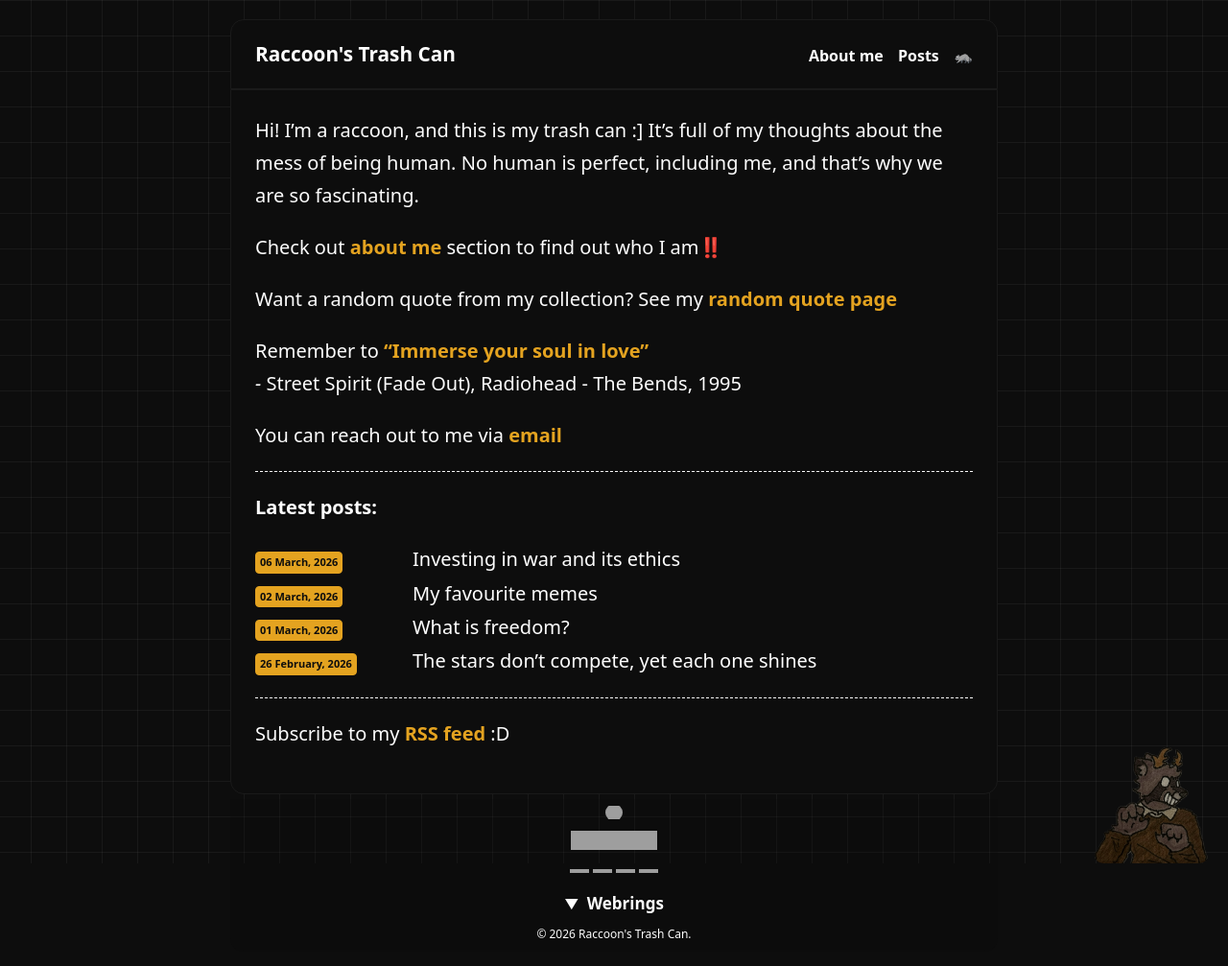
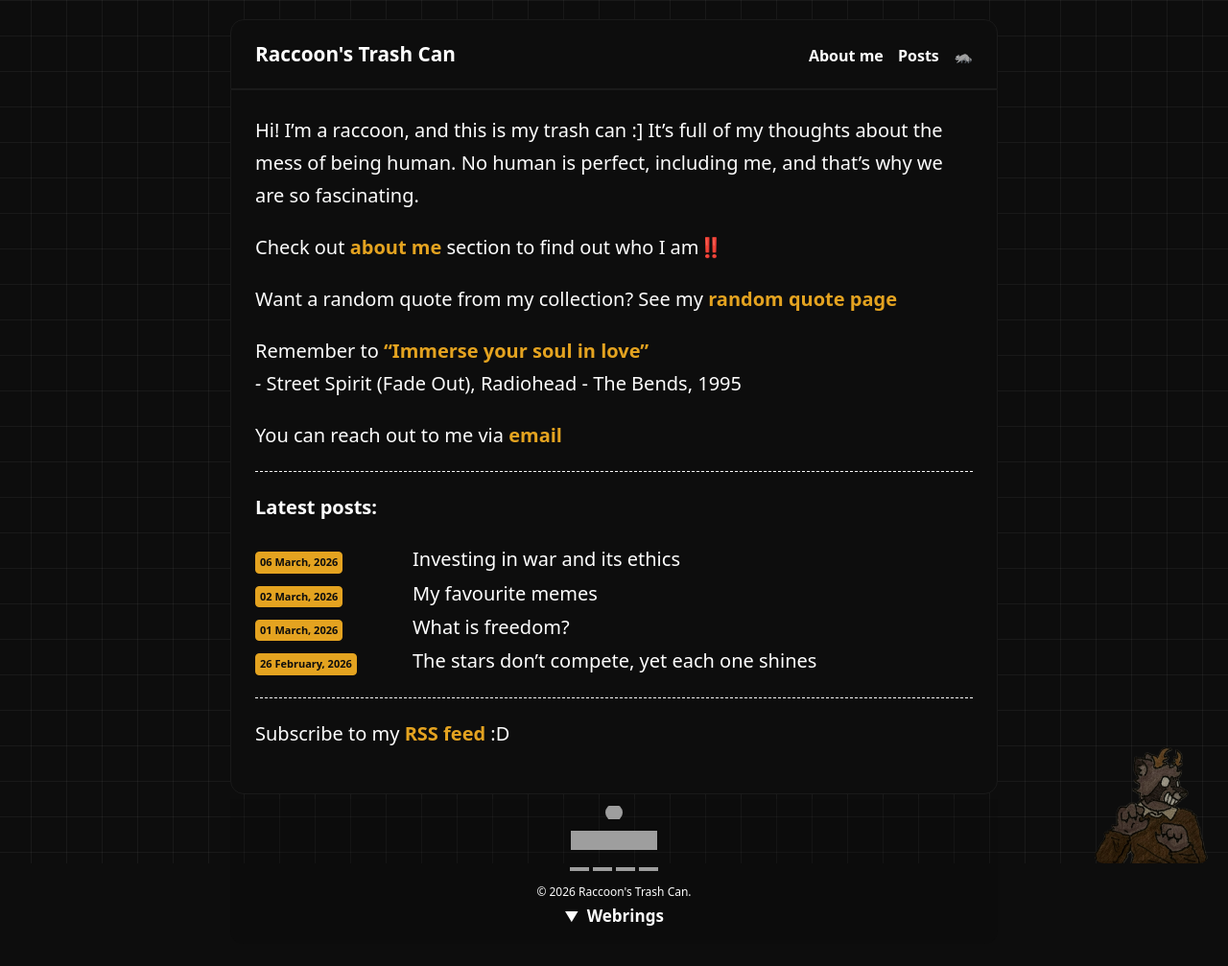
Before and after one commit to raccoonfangz/raccoonfangz.github.io, a Jekyll site: the page built from index.md, in a window 1280 px wide. Shown: the whole page at 96% size. Built offline with Jekyll 4.4.1, drawn with Linux system fonts in a browser that asks for light colours; grey boxes are pictures that could not be loaded.

Commit message:
Update default.html

```diff
--- a/_layouts/default.html
+++ b/_layouts/default.html
@@ -58,7 +58,7 @@
   </a>
 </div>
 
-<div style="text-align:center; margin:2px 0;">
+<div style="text-align:center; margin:0;">
   <a href="https://creativecommons.org/licenses/by-nc-sa/4.0/"
      target="_blank"
      rel="license noopener noreferrer"
@@ -70,6 +70,7 @@
   </a>
 </div>
 
+<div style="text-align:center; margin:0; font-size:0.6em;">© {{ site.time | date: "%Y" }} {{ site.title }}.</div>
 
 <div class="collapsible">
   <span class="arrow down">▼</span> Webrings
@@ -97,8 +98,6 @@
 
 </div>
 
-<div style="text-align:center; margin:2px 0; font-size:0.6em;">© {{ site.time | date: "%Y" }} {{ site.title }}.</div>
-
 <img src="https://raccoonfangz.github.io/images/character.PNG" id="corner-character" alt="Character">
 
 <div id="character-message" style="display: none;">
@@ -119,6 +118,12 @@
   height: 18px;
   position: relative;
   top: -5px;
+}
+
+.not-by-ai-badge-container {
+  margin: 0;
+  padding: 0;
+  line-height: 0;
 }
 
 .not-by-ai-badge img {
```
